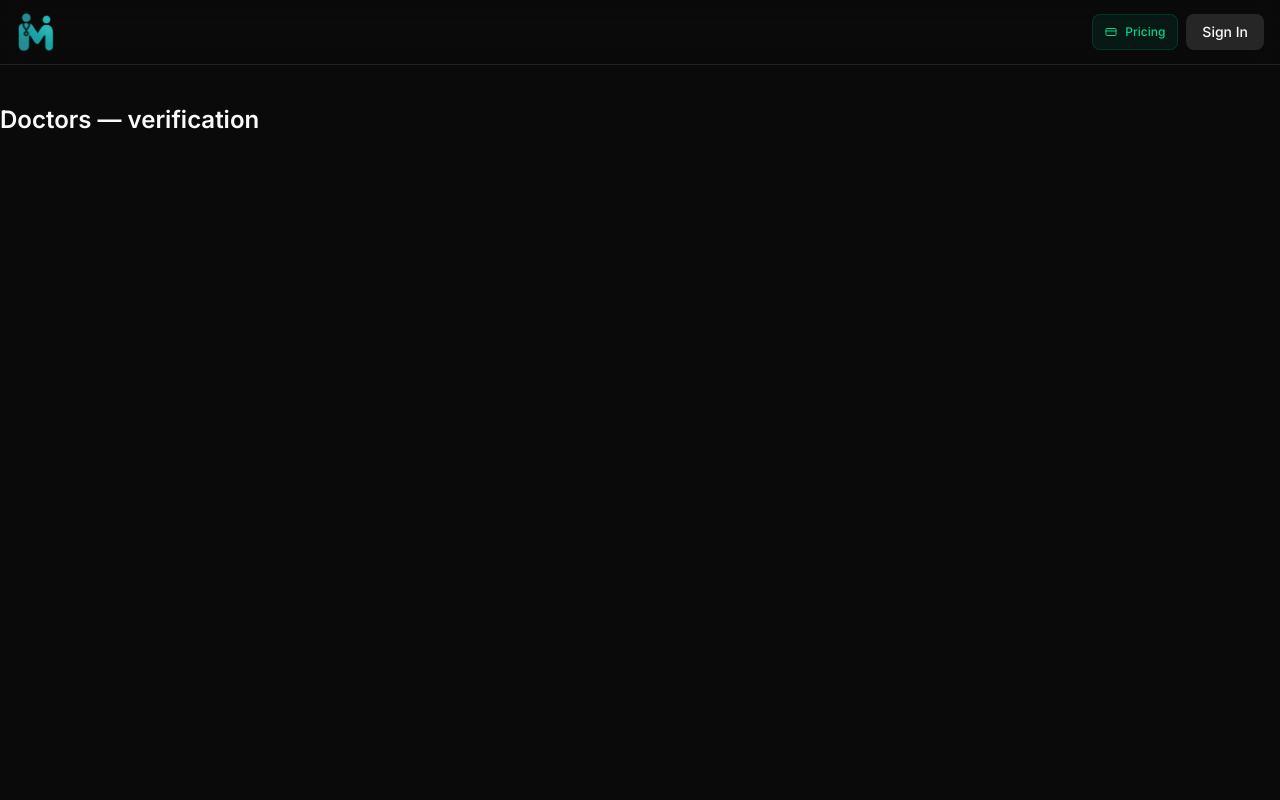
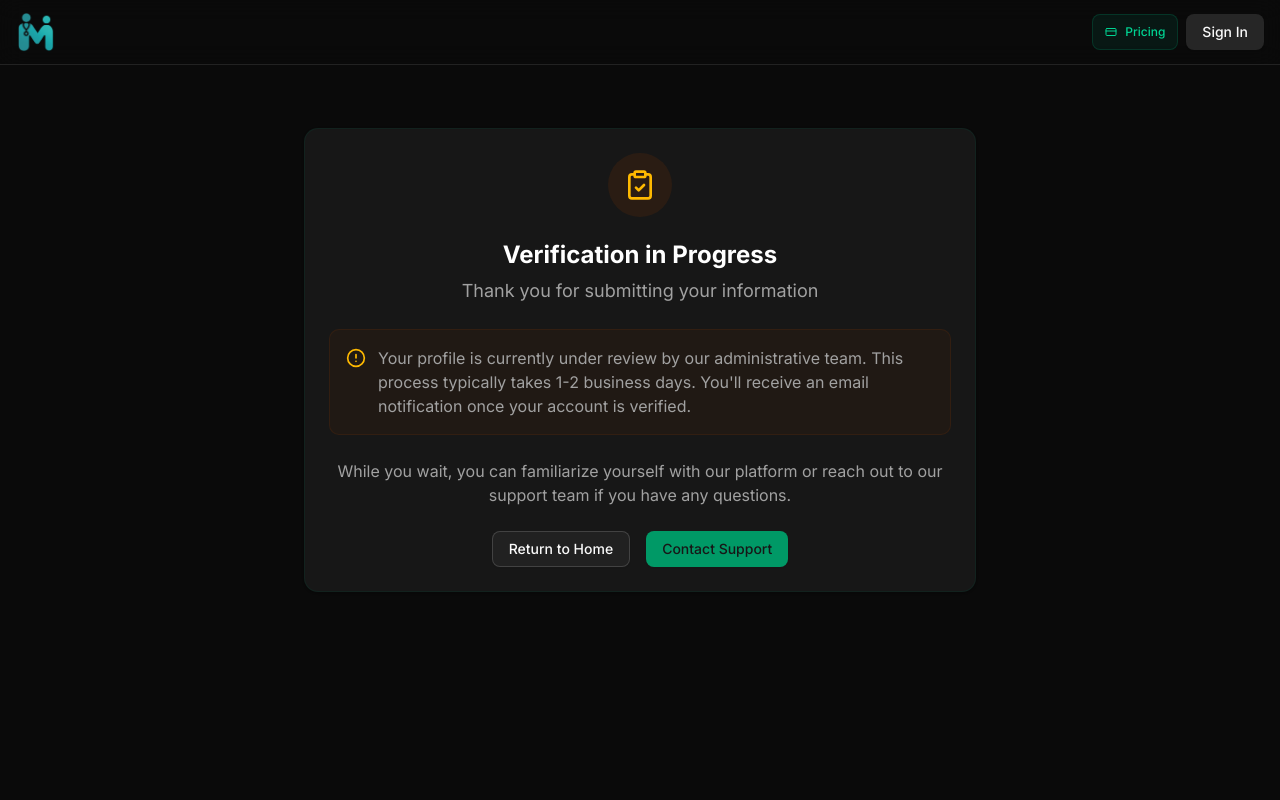
Before and after one commit to 4darsh23/MediConnect, a Next.js app: page /doctors/verification in a window 1280 px wide. Shown: the top 800 px of the page. Built offline with nearby package versions, Linux system fonts and the light colour scheme; no server answers.

Commit message:
doctors page

```diff
--- a/app/(main)/admin/page.jsx
+++ b/app/(main)/admin/page.jsx
@@ -1,11 +1,23 @@
 import { TabsContent } from "@radix-ui/react-tabs";
 import React from "react";
 
-const AdminPage = () => {
+const AdminPage = async () => {
+  const [pendingDoctors, verifiedDoctors] = await Promise.all([getPendingDoctors(), getVerifiedDoctors()]);
+
   return (
     <div>
-      <TabsContent value="account">Make changes to your account here.</TabsContent>
-      <TabsContent value="password">Change your password here. </TabsContent>
+      <TabsContent
+        value="pending"
+        className="border-none p-0 "
+      >
+        Pending
+      </TabsContent>
+      <TabsContent
+        value="doctors"
+        className="border-none p-0 "
+      >
+        Doctors{" "}
+      </TabsContent>
     </div>
   );
 };
--- a/app/(main)/doctors/[speciality]/layout.jsx
+++ b/app/(main)/doctors/[speciality]/layout.jsx
@@ -1,5 +1,12 @@
-import React from "react";
+export const metadata = {
+  title: "Find Doctors - MediMeet",
+  description: "Browse and book appointments with top healthcare providers",
+};
 
-export default function SpecialityLayout({ children }) {
-  return <section className="container mx-auto my-20">{children}</section>;
+export default async function DoctorsLayout({ children }) {
+  return (
+    <div className="container mx-auto px-4 py-12">
+      <div className="max-w-6xl mx-auto">{children}</div>
+    </div>
+  );
 }
--- a/app/(main)/doctors/[speciality]/page.jsx
+++ b/app/(main)/doctors/[speciality]/page.jsx
@@ -1,15 +1,31 @@
-"use client";
+import Link from "next/link";
+import { Card, CardContent } from "@/components/ui/card";
+import { SPECIALTIES } from "@/lib/specialities";
 
-import { useParams } from "next/navigation";
-import React from "react";
-
-export default function SpecialityPage() {
-  const params = useParams();
-  const speciality = params?.speciality ?? "";
-
+export default async function DoctorsPage() {
   return (
-    <div className="py-6">
-      <h1 className="text-2xl font-semibold">Doctors — {decodeURIComponent(speciality)}</h1>
-    </div>
+    <>
+      <div className="flex flex-col items-center justify-center mb-8 text-center">
+        <h1 className="text-3xl font-bold text-white mb-2">Find Your Doctor</h1>
+        <p className="text-muted-foreground text-lg">Browse by specialty or view all available healthcare providers</p>
+      </div>
+      <div className="grid grid-cols-2 md:grid-cols-3 lg:grid-cols-4 gap-4">
+        {SPECIALTIES.map((specialty) => (
+          <Link
+            key={specialty.name}
+            href={`/doctors/${specialty.name}`}
+          >
+            <Card className="hover:border-emerald-700/40 transition-all cursor-pointer border-emerald-900/20 h-full">
+              <CardContent className="p-6 flex flex-col items-center justify-center text-center h-full">
+                <div className="w-12 h-12 rounded-full bg-emerald-900/20 flex items-center justify-center mb-4">
+                  <div className="text-emerald-400">{specialty.icon}</div>
+                </div>
+                <h3 className="font-medium text-white">{specialty.name}</h3>
+              </CardContent>
+            </Card>
+          </Link>
+        ))}
+      </div>
+    </>
   );
 }
--- /dev/null
+++ b/app/(main)/doctors/verification/page.jsx
@@ -0,0 +1,91 @@
+import { ClipboardCheck, AlertCircle, XCircle } from "lucide-react";
+import { Card, CardContent, CardDescription, CardHeader, CardTitle } from "@/components/ui/card";
+import { Button } from "@/components/ui/button";
+import Link from "next/link";
+import { getCurrentUser } from "@/actions/onboarding";
+import { redirect } from "next/navigation";
+
+export default async function VerificationPage() {
+  // Get complete user profile
+  const user = await getCurrentUser();
+
+  // If already verified, redirect to dashboard
+  if (user?.verificationStatus === "VERIFIED") {
+    redirect("/doctor");
+  }
+
+  const isRejected = user?.verificationStatus === "REJECTED";
+
+  return (
+    <div className="container mx-auto px-4 py-12">
+      <div className="max-w-2xl mx-auto">
+        <Card className="border-emerald-900/20">
+          <CardHeader className="text-center">
+            <div className={`mx-auto p-4 ${isRejected ? "bg-red-900/20" : "bg-amber-900/20"} rounded-full mb-4 w-fit`}>{isRejected ? <XCircle className="h-8 w-8 text-red-400" /> : <ClipboardCheck className="h-8 w-8 text-amber-400" />}</div>
+            <CardTitle className="text-2xl font-bold text-white">{isRejected ? "Verification Declined" : "Verification in Progress"}</CardTitle>
+            <CardDescription className="text-lg">{isRejected ? "Unfortunately, your application needs revision" : "Thank you for submitting your information"}</CardDescription>
+          </CardHeader>
+          <CardContent className="text-center">
+            {isRejected ? (
+              <div className="bg-red-900/10 border border-red-900/20 rounded-lg p-4 mb-6 flex items-start">
+                <AlertCircle className="h-5 w-5 text-red-400 mr-3 mt-0.5 flex-shrink-0" />
+                <div className="text-muted-foreground text-left">
+                  <p className="mb-2">Our administrative team has reviewed your application and found that it doesn&apos;t meet our current requirements. Common reasons for rejection include:</p>
+                  <ul className="list-disc pl-5 space-y-1 mb-3">
+                    <li>Insufficient or unclear credential documentation</li>
+                    <li>Professional experience requirements not met</li>
+                    <li>Incomplete or vague service description</li>
+                  </ul>
+                  <p>You can update your application with more information and resubmit for review.</p>
+                </div>
+              </div>
+            ) : (
+              <div className="bg-amber-900/10 border border-amber-900/20 rounded-lg p-4 mb-6 flex items-start">
+                <AlertCircle className="h-5 w-5 text-amber-400 mr-3 mt-0.5 flex-shrink-0" />
+                <p className="text-muted-foreground text-left">Your profile is currently under review by our administrative team. This process typically takes 1-2 business days. You&apos;ll receive an email notification once your account is verified.</p>
+              </div>
+            )}
+
+            <p className="text-muted-foreground mb-6">{isRejected ? "You can update your doctor profile and resubmit for verification." : "While you wait, you can familiarize yourself with our platform or reach out to our support team if you have any questions."}</p>
+
+            <div className="flex flex-col sm:flex-row gap-4 justify-center">
+              {isRejected ? (
+                <>
+                  <Button
+                    asChild
+                    variant="outline"
+                    className="border-emerald-900/30"
+                  >
+                    <Link href="/">Return to Home</Link>
+                  </Button>
+                  <Button
+                    asChild
+                    className="bg-emerald-600 hover:bg-emerald-700"
+                  >
+                    <Link href="/doctor/update-profile">Update Profile</Link>
+                  </Button>
+                </>
+              ) : (
+                <>
+                  <Button
+                    asChild
+                    variant="outline"
+                    className="border-emerald-900/30"
+                  >
+                    <Link href="/">Return to Home</Link>
+                  </Button>
+                  <Button
+                    asChild
+                    className="bg-emerald-600 hover:bg-emerald-700"
+                  >
+                    <Link href="/contact-support">Contact Support</Link>
+                  </Button>
+                </>
+              )}
+            </div>
+          </CardContent>
+        </Card>
+      </div>
+    </div>
+  );
+}
```
